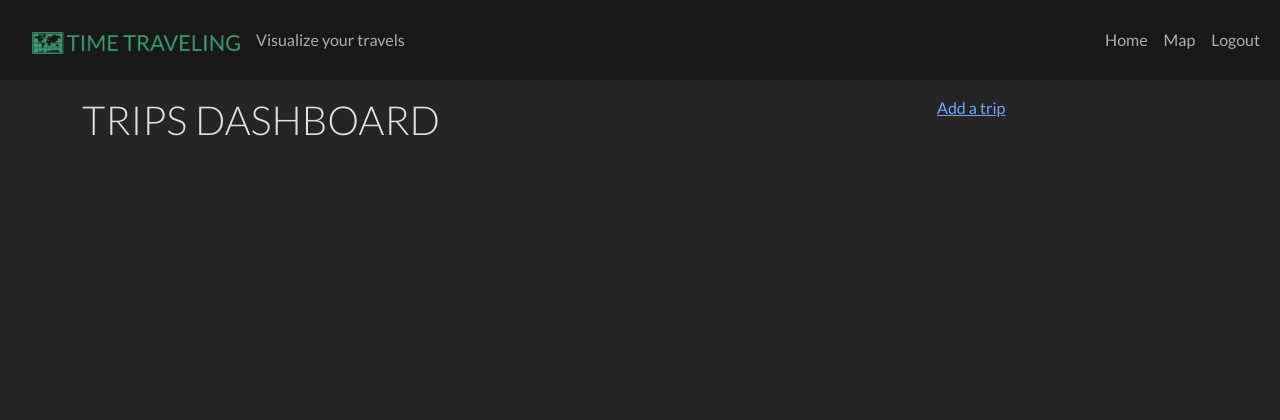
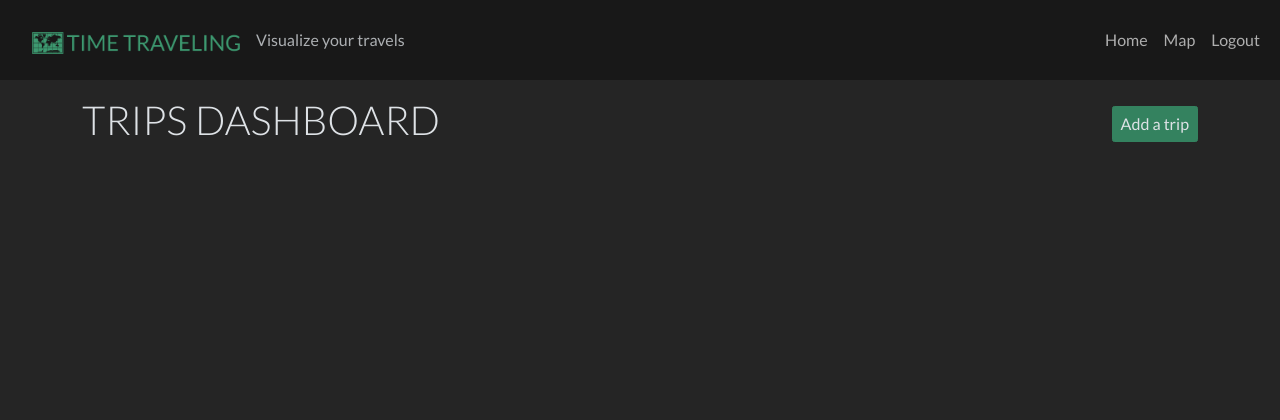
Before and after one commit to rowanam/time-traveling, a Django app: page /dashboard/ in a window 1280 px wide. Shown: the top 420 px of the page. Run offline with Django 3.2, Linux system fonts and the light colour scheme; the visitor is signed in with stand-in values (Sample User, id 1); data that the repository does not hold is empty.

Commit message:
Add basic trips dashboard styles

```diff
--- a/static/css/style.css
+++ b/static/css/style.css
@@ -8,6 +8,18 @@ body {
 h1 {
     text-transform: uppercase;
     font-weight: 300;
+}
+
+.btn-basic {
+    border: 1px solid #34825f;
+    background-color: #34825f;
+    padding: 5px 8px;
+    border-radius: 0.15rem;
+    height: fit-content;
+}
+
+.btn-basic:hover {
+    border: 1px solid #34825f;
 }
 
 /* HEADER AND FOOTER */
@@ -82,8 +94,23 @@ footer {
 
 /* TRIPS DASHBOARD */
 
+.button-right-col {
+    display: flex;
+    justify-content: flex-end;
+    align-items: center;
+}
+
+.trip-card {
+    background-color: #181818;
+    border: none;
+}
+
 .trip-card .card-body a {
     text-decoration: none;
+}
+
+.trip-card .card-body a:hover h2 {
+    color: #3d9970;
 }
 
 .trip-card .card-title {
--- a/templates/trips_dashboard.html
+++ b/templates/trips_dashboard.html
@@ -7,8 +7,8 @@
         <div class="col-9">
             <h1>Trips Dashboard</h1>
         </div>
-        <div class="col-3">
-            <a href="{% url 'add_custom_trip' %}">Add a trip</a>
+        <div class="col-3 button-right-col">
+            <a class="btn btn-basic" href="{% url 'add_custom_trip' %}" role="button">Add a trip</a>
         </div>
     </div>
 
@@ -19,12 +19,11 @@
             <div class="row">
                 {% for trip in trips %}
                     <div class="col-md-4">
-                        <div class="card mb-4 trip-card">
+                        <div class="card mb-4 trip-card rounded-0">
                             <div class="card-body">
                                 <a href="{% url 'view_custom_trip' trip.id %}">
                                     <h2 class="card-title">{{ trip.title }}</h2>
                                 </a>
-                                <hr>
                             </div>
                         </div>
                     </div>
```
